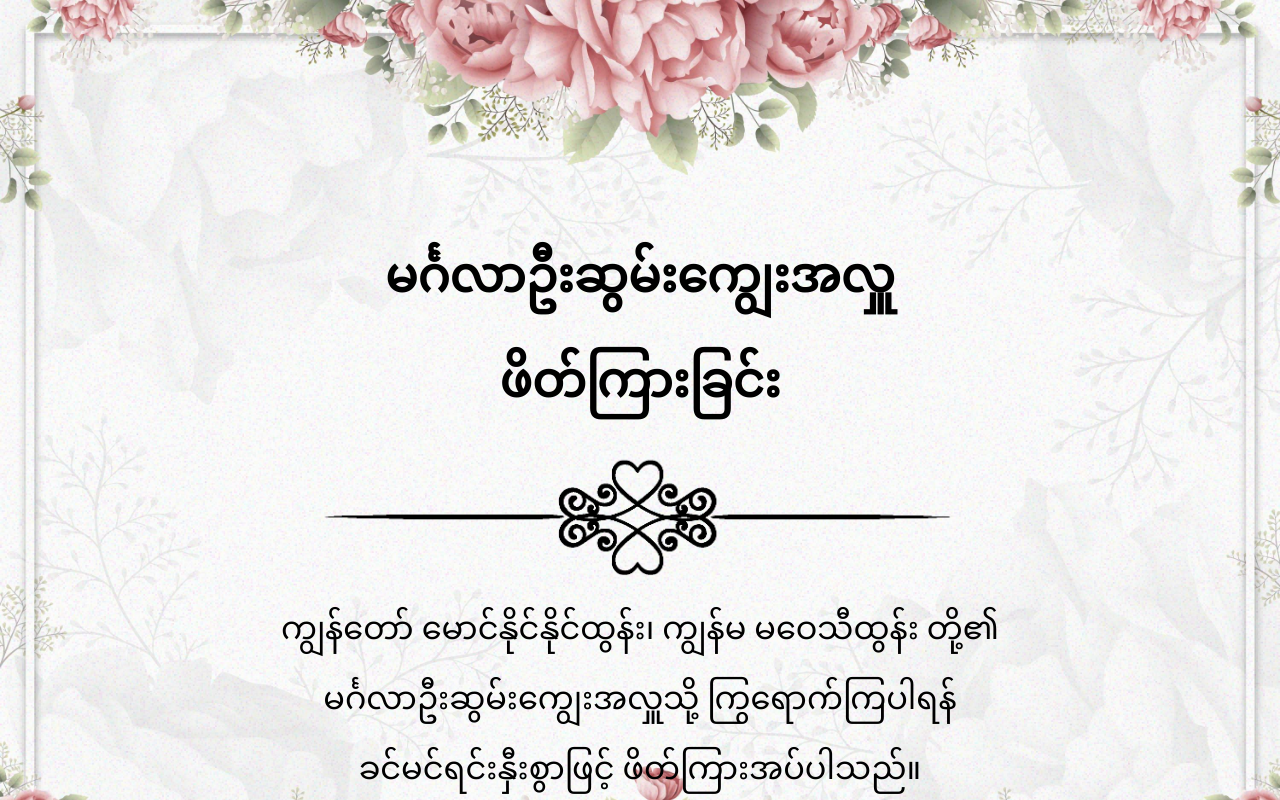
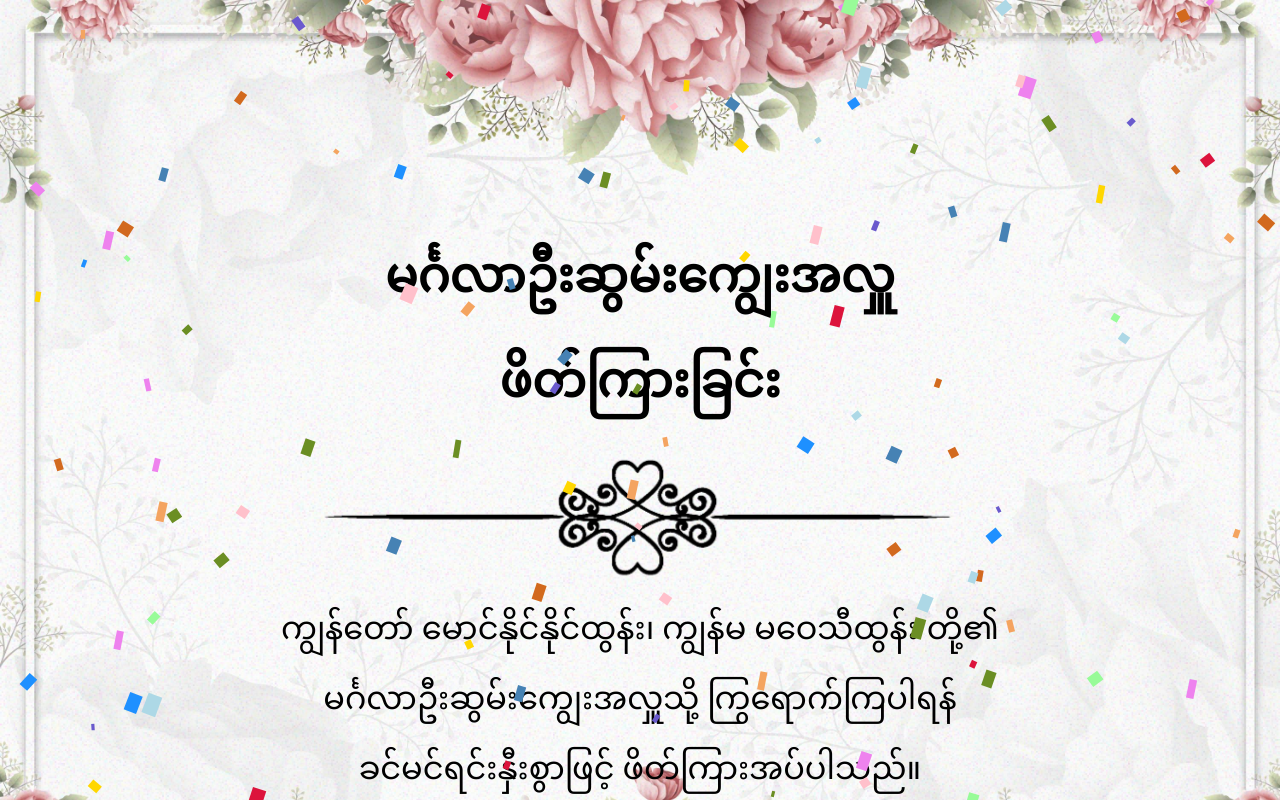
Before and after one commit to developerNaingTun/developernaingtun.github.io, a plain HTML site: page index.html in a window 1280 px wide. Shown: the top 800 px of the page. Drawn offline with nearby package versions, Linux system fonts and the light colour scheme.

Commit message:
add animation

```diff
--- /dev/null
+++ b/confetti.js
@@ -0,0 +1,213 @@
+var confetti = {
+	maxCount: 150,		//set max confetti count
+	speed: 2,			//set the particle animation speed
+	frameInterval: 15,	//the confetti animation frame interval in milliseconds
+	alpha: 1.0,			//the alpha opacity of the confetti (between 0 and 1, where 1 is opaque and 0 is invisible)
+	gradient: false,	//whether to use gradients for the confetti particles
+	start: null,		//call to start confetti animation (with optional timeout in milliseconds, and optional min and max random confetti count)
+	stop: null,			//call to stop adding confetti
+	toggle: null,		//call to start or stop the confetti animation depending on whether it's already running
+	pause: null,		//call to freeze confetti animation
+	resume: null,		//call to unfreeze confetti animation
+	togglePause: null,	//call to toggle whether the confetti animation is paused
+	remove: null,		//call to stop the confetti animation and remove all confetti immediately
+	isPaused: null,		//call and returns true or false depending on whether the confetti animation is paused
+	isRunning: null		//call and returns true or false depending on whether the animation is running
+};
+
+(function() {
+	confetti.start = startConfetti;
+	confetti.stop = stopConfetti;
+	confetti.toggle = toggleConfetti;
+	confetti.pause = pauseConfetti;
+	confetti.resume = resumeConfetti;
+	confetti.togglePause = toggleConfettiPause;
+	confetti.isPaused = isConfettiPaused;
+	confetti.remove = removeConfetti;
+	confetti.isRunning = isConfettiRunning;
+	var supportsAnimationFrame = window.requestAnimationFrame || window.webkitRequestAnimationFrame || window.mozRequestAnimationFrame || window.oRequestAnimationFrame || window.msRequestAnimationFrame;
+	var colors = ["rgba(30,144,255,", "rgba(107,142,35,", "rgba(255,215,0,", "rgba(255,192,203,", "rgba(106,90,205,", "rgba(173,216,230,", "rgba(238,130,238,", "rgba(152,251,152,", "rgba(70,130,180,", "rgba(244,164,96,", "rgba(210,105,30,", "rgba(220,20,60,"];
+	var streamingConfetti = false;
+	var animationTimer = null;
+	var pause = false;
+	var lastFrameTime = Date.now();
+	var particles = [];
+	var waveAngle = 0;
+	var context = null;
+
+	function resetParticle(particle, width, height) {
+		particle.color = colors[(Math.random() * colors.length) | 0] + (confetti.alpha + ")");
+		particle.color2 = colors[(Math.random() * colors.length) | 0] + (confetti.alpha + ")");
+		particle.x = Math.random() * width;
+		particle.y = Math.random() * height - height;
+		particle.diameter = Math.random() * 10 + 5;
+		particle.tilt = Math.random() * 10 - 10;
+		particle.tiltAngleIncrement = Math.random() * 0.07 + 0.05;
+		particle.tiltAngle = Math.random() * Math.PI;
+		return particle;
+	}
+
+	function toggleConfettiPause() {
+		if (pause)
+			resumeConfetti();
+		else
+			pauseConfetti();
+	}
+
+	function isConfettiPaused() {
+		return pause;
+	}
+
+	function pauseConfetti() {
+		pause = true;
+	}
+
+	function resumeConfetti() {
+		pause = false;
+		runAnimation();
+	}
+
+	function runAnimation() {
+		if (pause)
+			return;
+		else if (particles.length === 0) {
+			context.clearRect(0, 0, window.innerWidth, window.innerHeight);
+			animationTimer = null;
+		} else {
+			var now = Date.now();
+			var delta = now - lastFrameTime;
+			if (!supportsAnimationFrame || delta > confetti.frameInterval) {
+				context.clearRect(0, 0, window.innerWidth, window.innerHeight);
+				updateParticles();
+				drawParticles(context);
+				lastFrameTime = now - (delta % confetti.frameInterval);
+			}
+			animationTimer = requestAnimationFrame(runAnimation);
+		}
+	}
+
+	function startConfetti(timeout, min, max) {
+		var width = window.innerWidth;
+		var height = window.innerHeight;
+		window.requestAnimationFrame = (function() {
+			return window.requestAnimationFrame ||
+				window.webkitRequestAnimationFrame ||
+				window.mozRequestAnimationFrame ||
+				window.oRequestAnimationFrame ||
+				window.msRequestAnimationFrame ||
+				function (callback) {
+					return window.setTimeout(callback, confetti.frameInterval);
+				};
+		})();
+		var canvas = document.getElementById("confetti-canvas");
+		if (canvas === null) {
+			canvas = document.createElement("canvas");
+			canvas.setAttribute("id", "confetti-canvas");
+			canvas.setAttribute("style", "display:block;z-index:999999;pointer-events:none;position:fixed;top:0");
+			document.body.prepend(canvas);
+			canvas.width = width;
+			canvas.height = height;
+			window.addEventListener("resize", function() {
+				canvas.width = window.innerWidth;
+				canvas.height = window.innerHeight;
+			}, true);
+			context = canvas.getContext("2d");
+		} else if (context === null)
+			context = canvas.getContext("2d");
+		var count = confetti.maxCount;
+		if (min) {
+			if (max) {
+				if (min == max)
+					count = particles.length + max;
+				else {
+					if (min > max) {
+						var temp = min;
+						min = max;
+						max = temp;
+					}
+					count = particles.length + ((Math.random() * (max - min) + min) | 0);
+				}
+			} else
+				count = particles.length + min;
+		} else if (max)
+			count = particles.length + max;
+		while (particles.length < count)
+			particles.push(resetParticle({}, width, height));
+		streamingConfetti = true;
+		pause = false;
+		runAnimation();
+		if (timeout) {
+			window.setTimeout(stopConfetti, timeout);
+		}
+	}
+
+	function stopConfetti() {
+		streamingConfetti = false;
+	}
+
+	function removeConfetti() {
+		stop();
+		pause = false;
+		particles = [];
+	}
+
+	function toggleConfetti() {
+		if (streamingConfetti)
+			stopConfetti();
+		else
+			startConfetti();
+	}
+
+	function isConfettiRunning() {
+		return streamingConfetti;
+	}
+
+	function drawParticles(context) {
+		var particle;
+		var x, y, x2, y2;
+		for (var i = 0; i < particles.length; i++) {
+			particle = particles[i];
+			context.beginPath();
+			context.lineWidth = particle.diameter;
+			x2 = particle.x + particle.tilt;
+			x = x2 + particle.diameter / 2;
+			y2 = particle.y + particle.tilt + particle.diameter / 2;
+			if (confetti.gradient) {
+				var gradient = context.createLinearGradient(x, particle.y, x2, y2);
+				gradient.addColorStop("0", particle.color);
+				gradient.addColorStop("1.0", particle.color2);
+				context.strokeStyle = gradient;
+			} else
+				context.strokeStyle = particle.color;
+			context.moveTo(x, particle.y);
+			context.lineTo(x2, y2);
+			context.stroke();
+		}
+	}
+
+	function updateParticles() {
+		var width = window.innerWidth;
+		var height = window.innerHeight;
+		var particle;
+		waveAngle += 0.01;
+		for (var i = 0; i < particles.length; i++) {
+			particle = particles[i];
+			if (!streamingConfetti && particle.y < -15)
+				particle.y = height + 100;
+			else {
+				particle.tiltAngle += particle.tiltAngleIncrement;
+				particle.x += Math.sin(waveAngle) - 0.5;
+				particle.y += (Math.cos(waveAngle) + particle.diameter + confetti.speed) * 0.5;
+				particle.tilt = Math.sin(particle.tiltAngle) * 15;
+			}
+			if (particle.x > width + 20 || particle.x < -20 || particle.y > height) {
+				if (streamingConfetti && particles.length <= confetti.maxCount)
+					resetParticle(particle, width, height);
+				else {
+					particles.splice(i, 1);
+					i--;
+				}
+			}
+		}
+	}
+})();
--- a/index.html
+++ b/index.html
@@ -3,10 +3,11 @@
 	<head>
 		<title>နိုင်နိုင်ထွန်း + ဝေသီထွန်း</title>
 		<link rel="stylesheet" type="text/css" href="style.css">
+		<link rel="stylesheet" href="https://cdnjs.cloudflare.com/ajax/libs/animate.css/4.1.1/animate.min.css" />
 	</head>
 	<body>
 		<div id="container">
-			<h1>မင်္ဂလာဦးဆွမ်းကျွေးအလှူ <br/>ဖိတ်ကြားခြင်း</h1>
+			<h1 class="animate__animated animate__bounce">မင်္ဂလာဦးဆွမ်းကျွေးအလှူ <br/>ဖိတ်ကြားခြင်း</h1>
 			<img id="border" src="43422-1.png" />
 			<p id="inviteLetter">ကျွန်တော် မောင်နိုင်နိုင်ထွန်း၊ ကျွန်မ မဝေသီထွန်း တို့၏<br/>မင်္ဂလာဦးဆွမ်းကျွေးအလှူသို့ ကြွရောက်ကြပါရန် <br/>ခင်မင်ရင်းနှီးစွာဖြင့် ဖိတ်ကြားအပ်ပါသည်။</p>
 
@@ -24,6 +25,10 @@
 			<br/>
 			<p id="inviteLetter"><a target="blank" href="https://www.google.com/maps/place/%E1%80%A1%E1%80%B1%E1%80%AC%E1%80%84%E1%80%BA%E1%80%99%E1%80%84%E1%80%BA%E1%80%B9%E1%80%82%E1%80%9C%E1%80%AC+%E1%80%99%E1%80%AD%E1%80%AF%E1%80%B8%E1%80%80%E1%80%AF%E1%80%90%E1%80%BA%E1%80%93%E1%80%99%E1%80%B9%E1%80%99%E1%80%9B%E1%80%AD%E1%80%95%E1%80%BA%E1%80%9E%E1%80%AC/@16.8948401,96.1639744,17z/data=!4m12!1m6!3m5!1s0x30c193ec36107a03:0x6d56e8d8159517d3!2z4YCh4YCx4YCs4YCE4YC64YCZ4YCE4YC64YC54YCC4YCc4YCsIOGAmeGAreGAr-GAuOGAgOGAr-GAkOGAuuGAk-GAmeGAueGAmeGAm-GAreGAleGAuuGAnuGArA!8m2!3d16.894835!4d96.1661631!3m4!1s0x30c193ec36107a03:0x6d56e8d8159517d3!8m2!3d16.894835!4d96.1661631" >Google Map တွင်ကြည့်ရန်</a></p>
 			<br/><br/><br/><br/>
+			<script src="confetti.js"></script>
+			<script>
+				confetti.start();
+			</script>
 		</div>
 	</body>
 </html>
```
Also changed, not shown: confetti.min.js (added).
